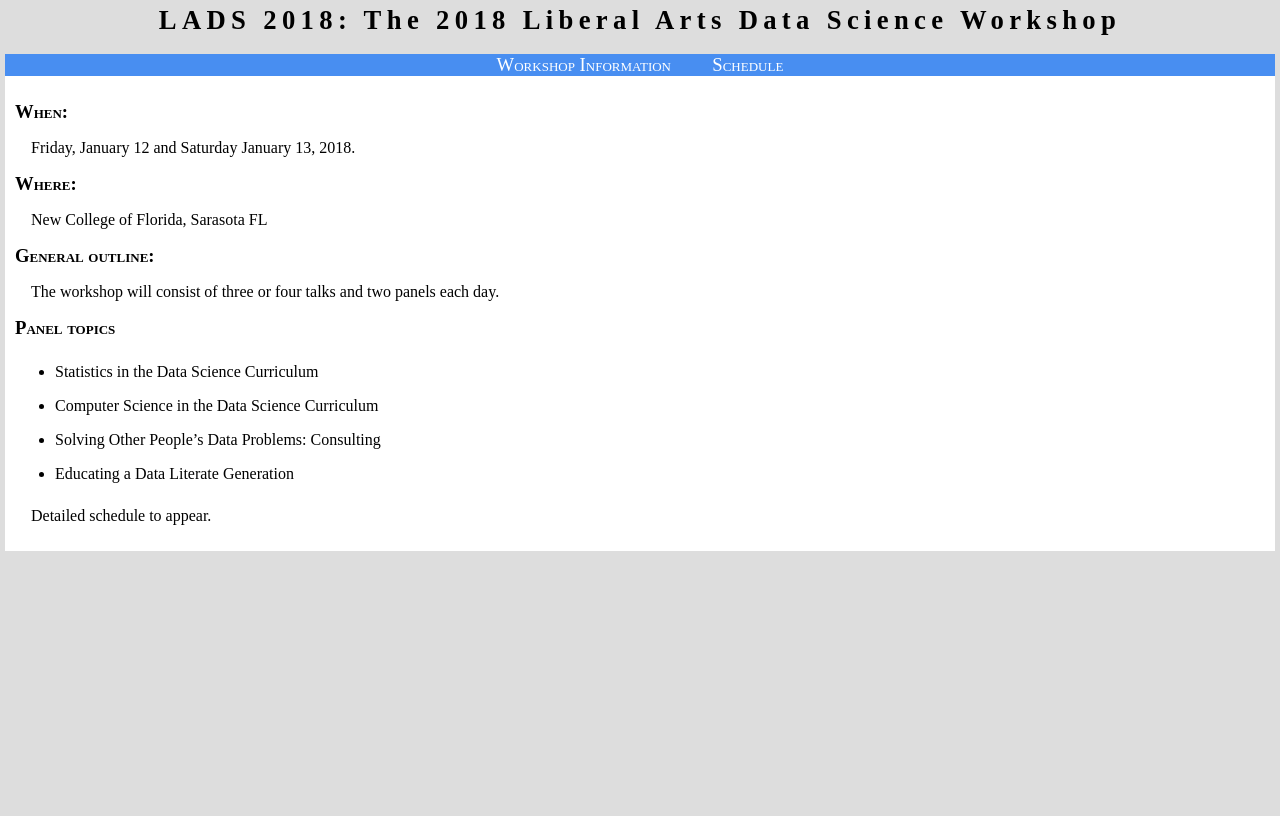
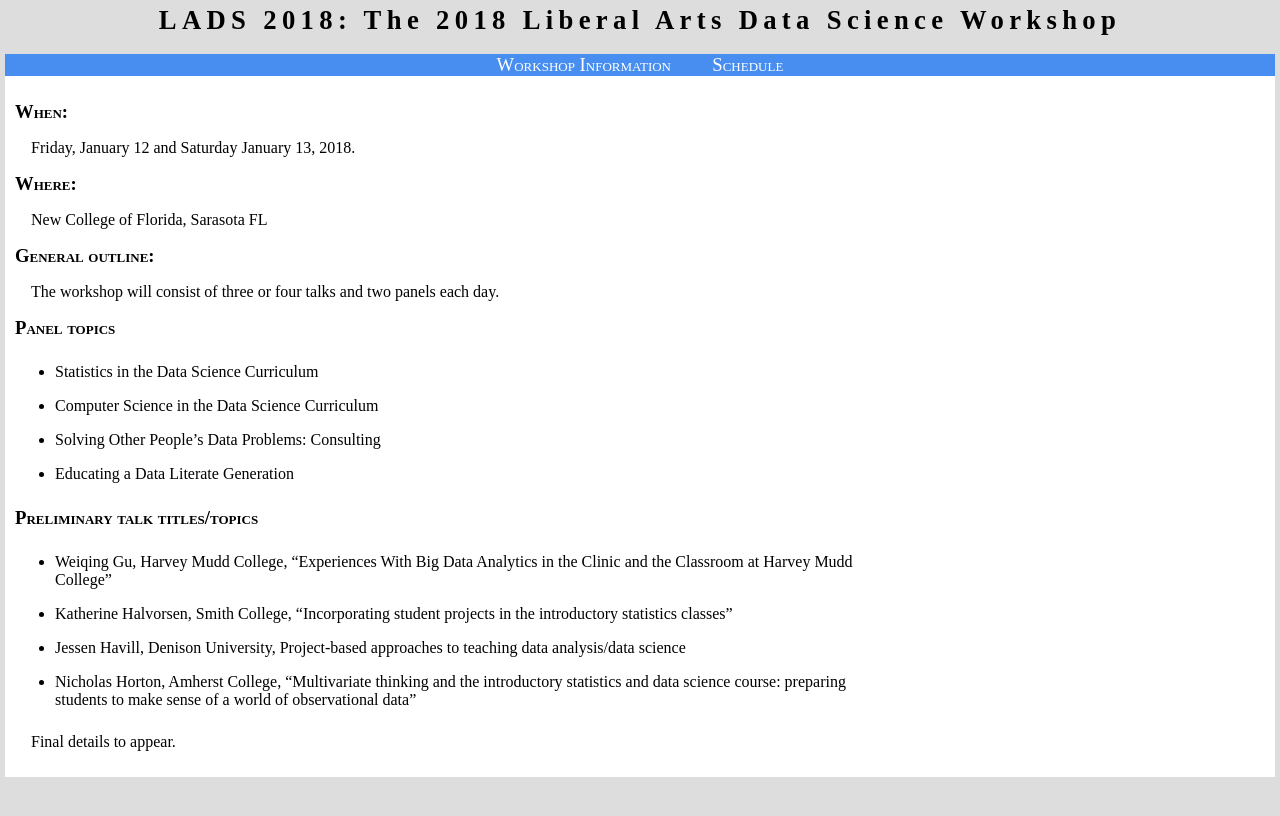
Before and after one commit to davidwgillman/davidwgillman.github.io, a Jekyll site: the page built from ladsworkshop/schedule.md, in a window 1280 px wide. Shown: the top 816 px of the page. Built offline with Jekyll 4.4.1, drawn with Linux system fonts in a browser that asks for light colours.

Commit message:
add speakers, talks

```diff
--- a/ladsworkshop/schedule.md
+++ b/ladsworkshop/schedule.md
@@ -18,4 +18,11 @@ The workshop will consist of three or four talks and two panels each day.
 - Solving Other People's Data Problems: Consulting
 - Educating a Data Literate Generation
 
-Detailed schedule to appear.
+## Preliminary talk titles/topics
+
+- Weiqing Gu, Harvey Mudd College, "Experiences With Big Data Analytics in the Clinic and the Classroom at Harvey Mudd College"
+- Katherine Halvorsen, Smith College, "Incorporating student projects in the introductory statistics classes"
+- Jessen Havill, Denison University, Project-based approaches to teaching data analysis/data science
+- Nicholas Horton, Amherst College, "Multivariate thinking and the introductory statistics and data science course: preparing students to make sense of a world of observational data"
+
+Final details to appear.
```
Also changed, not shown: ladsworkshop/index.md (+2 -1 lines).
